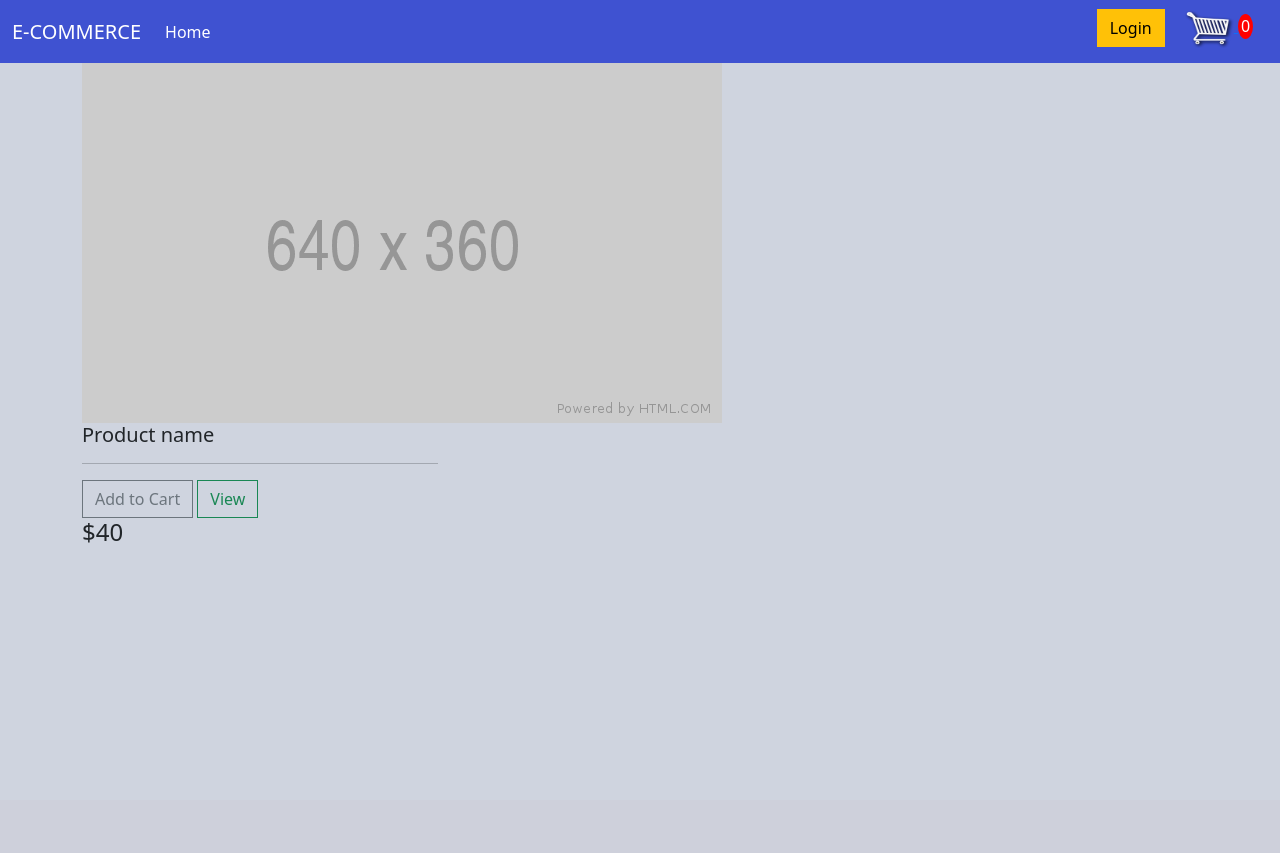
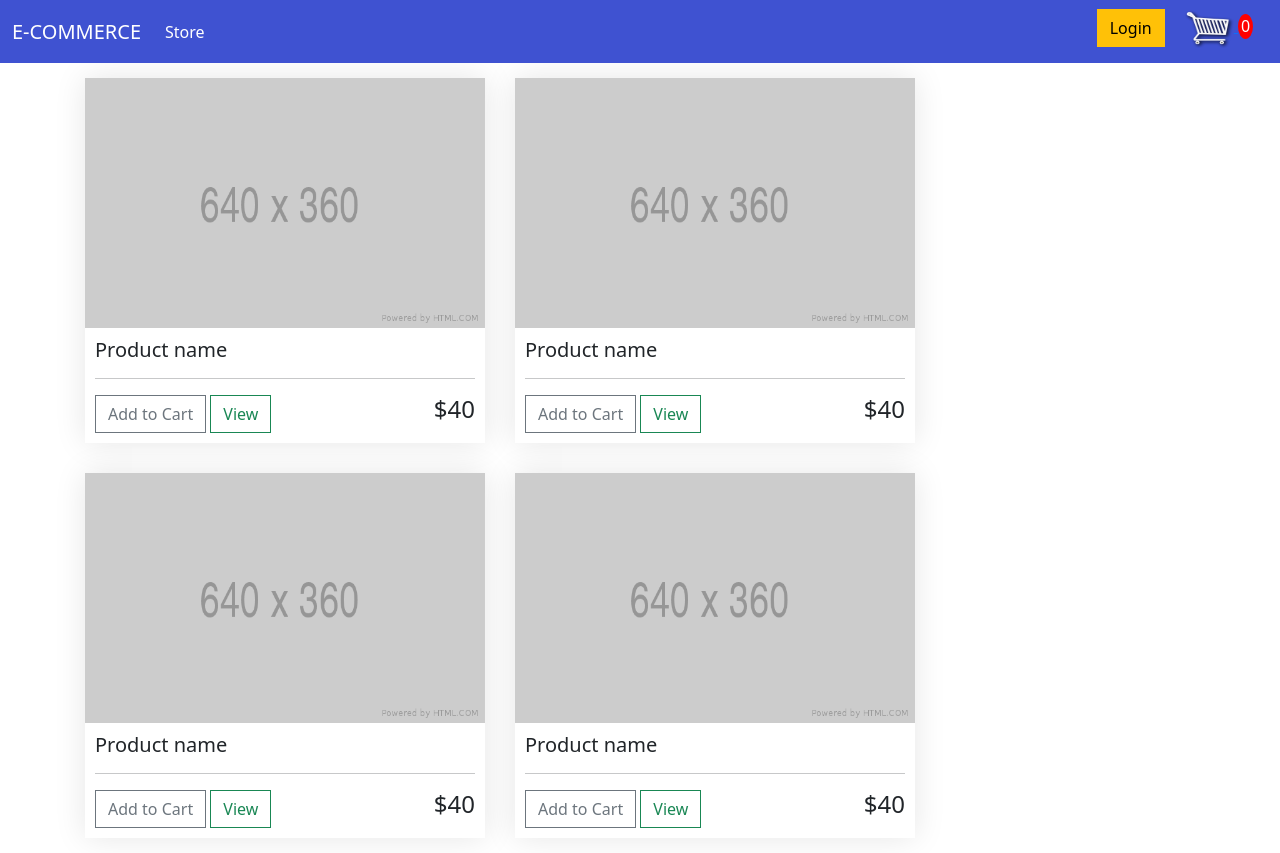
Before and after one commit to hans-huangGOAT/ecommerce_cp2, a Django app: page / in a window 1280 px wide. Before the commit the page ends 543 px from the top, so only its background shows below. Run offline with Django 3.2, Linux system fonts and the light colour scheme; some libraries are stand-ins or nearby versions.

Commit message:
Store Page Frontend

```diff
--- a/static/css/style.css
+++ b/static/css/style.css
@@ -1,18 +1,18 @@
-body{
-    background: #CFD4DF;
+body {
+    background: white;
 }
 
-.bg-dark{
-    background: #3f52d1!important;
+.bg-dark {
+    background: #3f52d1 !important;
 }
 
-.nav-cart{
+.nav-cart {
     width: 50px;
     height: 40px;
     display: inline-block;
 }
 
-.nav-items{
+.nav-items {
     background: red;
     width: 15px;
     height: 25px;
@@ -22,11 +22,32 @@ body{
     display: inline-block;
 }
 
-.navbar-sec{
+.navbar-sec {
     display: inline-block;
     margin-right: 15px;
 }
 
-.btn{
+.btn {
     border-radius: 0;
 }
+
+.store-pic {
+    width: 100%;
+    height: 250px;
+}
+
+.store-price {
+    float: right;
+}
+
+.store-card {
+    background: white;
+    padding: 0px;
+    margin: 15px;
+    width: 400px;
+    box-shadow: 0px 0px 30px hsl(0,0%, 90%);
+}
+
+.box-element{
+    padding: 10px;
+}
--- a/store/templates/navbar.html
+++ b/store/templates/navbar.html
@@ -8,12 +8,12 @@
     <div class="collapse navbar-collapse" id="navbarSupportedContent">
       <ul class="navbar-nav me-auto mb-2 mb-lg-0">
         <li class="nav-item">
-          <a class="nav-link active" aria-current="page" href="#">Home</a>
+          <a class="nav-link active" aria-current="page" href="{% url 'store' %}">Store</a>
         </li>
       </ul>
       <div>
           <a class="navbar-sec btn btn-warning">Login</a>
-          <a class="navbar-sec">
+          <a class="navbar-sec" href="{% url 'cart' %}">
               <img class="nav-cart" src="{% static 'images/cart.png' %}">
               <p class="nav-items">0</p>
           </a>
--- a/store/templates/store/store.html
+++ b/store/templates/store/store.html
@@ -3,14 +3,56 @@
 
 {% block content %}
     <div class="row">
-        <div class="col-lg-4">
+        <div class="col-lg-4 store-card">
             <img class="store-pic" src="{% static 'images/cart_image_placeholder.png' %}">
-            <h5>Product name</h5>
-            <hr>
+            <br>
+
+
             <div class="box-element">
+                <h5>Product name</h5>
+                <hr>
                 <button class="btn btn-outline-secondary update-cart">Add to Cart</button>
                 <button class="btn btn-outline-success">View</button>
-                <h4>$40</h4>
+                <h4 class="store-price">$40</h4>
+            </div>
+        </div>
+        <div class="col-lg-4 store-card">
+            <img class="store-pic" src="{% static 'images/cart_image_placeholder.png' %}">
+            <br>
+
+
+            <div class="box-element">
+                <h5>Product name</h5>
+                <hr>
+                <button class="btn btn-outline-secondary update-cart">Add to Cart</button>
+                <button class="btn btn-outline-success">View</button>
+                <h4 class="store-price">$40</h4>
+            </div>
+        </div>
+        <div class="col-lg-4 store-card">
+            <img class="store-pic" src="{% static 'images/cart_image_placeholder.png' %}">
+            <br>
+
+
+            <div class="box-element">
+                <h5>Product name</h5>
+                <hr>
+                <button class="btn btn-outline-secondary update-cart">Add to Cart</button>
+                <button class="btn btn-outline-success">View</button>
+                <h4 class="store-price">$40</h4>
+            </div>
+        </div>
+        <div class="col-lg-4 store-card">
+            <img class="store-pic" src="{% static 'images/cart_image_placeholder.png' %}">
+            <br>
+
+
+            <div class="box-element">
+                <h5>Product name</h5>
+                <hr>
+                <button class="btn btn-outline-secondary update-cart">Add to Cart</button>
+                <button class="btn btn-outline-success">View</button>
+                <h4 class="store-price">$40</h4>
             </div>
         </div>
     </div>
```
Also changed, not shown: store/templates/store/cart.html (+11 -1 lines).
